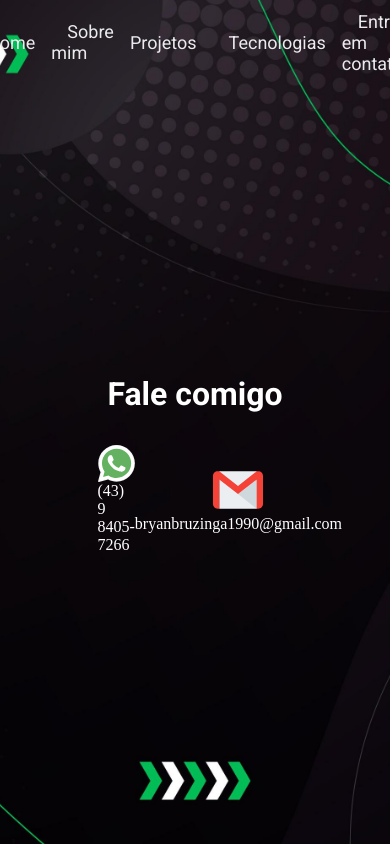
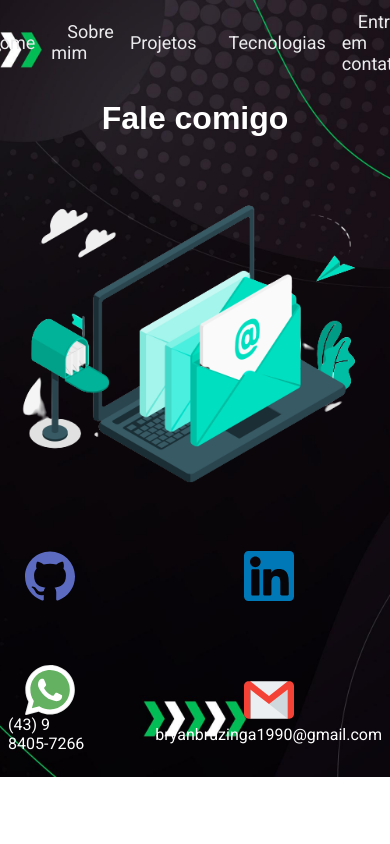
Before and after one commit to bryanbruzinga/Portfolio, a Next.js app: page /contact in a window 390 px wide. Shown: the top 844 px of the page. Built offline with nearby package versions, Linux system fonts and the light colour scheme; a web font is replaced by a local one.

Commit message:
ajustes de responsividade

```diff
--- a/src/pages/about/styles.module.scss
+++ b/src/pages/about/styles.module.scss
@@ -61,6 +61,10 @@
             justify-content: space-evenly;
             animation: move-up .3s ease-in;
 
+            @media (max-width: 850px) {
+                margin-bottom: 2rem;
+            }
+
             img {
                 cursor: pointer;
             }
--- a/src/pages/contact/index.tsx
+++ b/src/pages/contact/index.tsx
@@ -41,6 +41,8 @@ const index = () => {
     return (
         <section className={styles.sectionContact}>
             <h1>Fale comigo</h1>
+            <div className={styles.contact}>
+                <Image width={400} height={400} src="/conbg.png" alt="contato" objectFit='cover' />
                 <div className={styles.containerContact}>
                     {formasContato.map(dados => {
                         return (
@@ -50,6 +52,7 @@ const index = () => {
                         </a>
                     )})}
                 </div>
+            </div>
         </section>
     )
 }
--- a/src/pages/contact/styles.module.scss
+++ b/src/pages/contact/styles.module.scss
@@ -5,20 +5,46 @@
     align-items: center;
     justify-content: center;
 
+    @media (max-width: 850px) {
+        height: 100%;
+    }
 
     h1 {
         color: white;
-        font-family: var(--primary-font);
+        font-family: var(--secondary-font);
         font-size: 2rem;
         margin-bottom: 2rem;
+
+        @media (max-width: 862px) {
+            margin: 1rem;
+        }
+    }
+
+    .contact {
+        display: flex;
+        align-items: center;
+        justify-content: center;
+
+        @media (max-width: 862px) {
+            flex-direction: column;
+        }
+
+        img {
+            animation: appear .3s ease-in-out;
         }
 
         .containerContact {
             display: grid;
-        grid-template-columns: repeat(4, 1fr);
+            grid-template-columns: repeat(2, 1fr);
             align-items: center;
             justify-items: center;
             width: 50vw;
+            gap: 3rem;
+
+            @media (max-width: 850px) {
+                width: 100%;
+                padding-bottom: 1rem;
+            }
 
             a {
                 align-self: center;
@@ -27,12 +53,23 @@
                 flex-direction: column;
                 align-items: center;
                 color: white;
-            transition: all .3;
+                transition: all .2s ease-in;
+                margin: .5rem;
+                font-family: var(--primary-font);
 
                 &:hover {
                     transform: scale(1.1);
-                filter: brightness(.8);
+                    filter: brightness(.7);
                 }
             }
         }
     }
+}
+
+@keyframes appear {
+    from {
+        opacity: 0;
+    } to {
+        opacity: 1;
+    }
+}
```
Also changed, not shown: src/components/Slide.module.scss (+8 -0 lines), src/pages/Home.module.scss (+12 -0 lines), src/pages/projects/styles.module.scss (+11 -0 lines), src/pages/techs/styles.module.scss (+16 -0 lines), public/conbg.png (added). Lines whose indentation alone changed are shown as unchanged.
